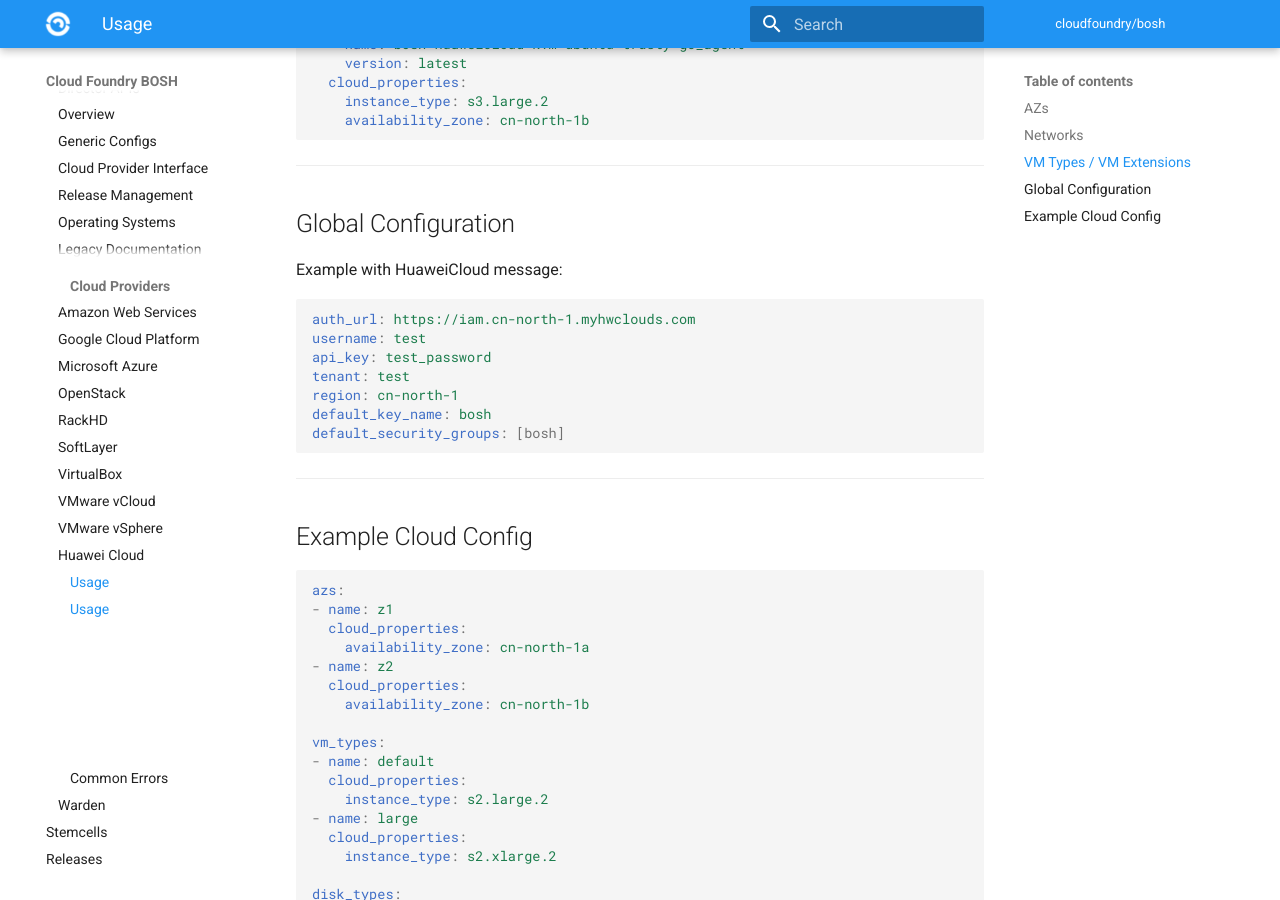
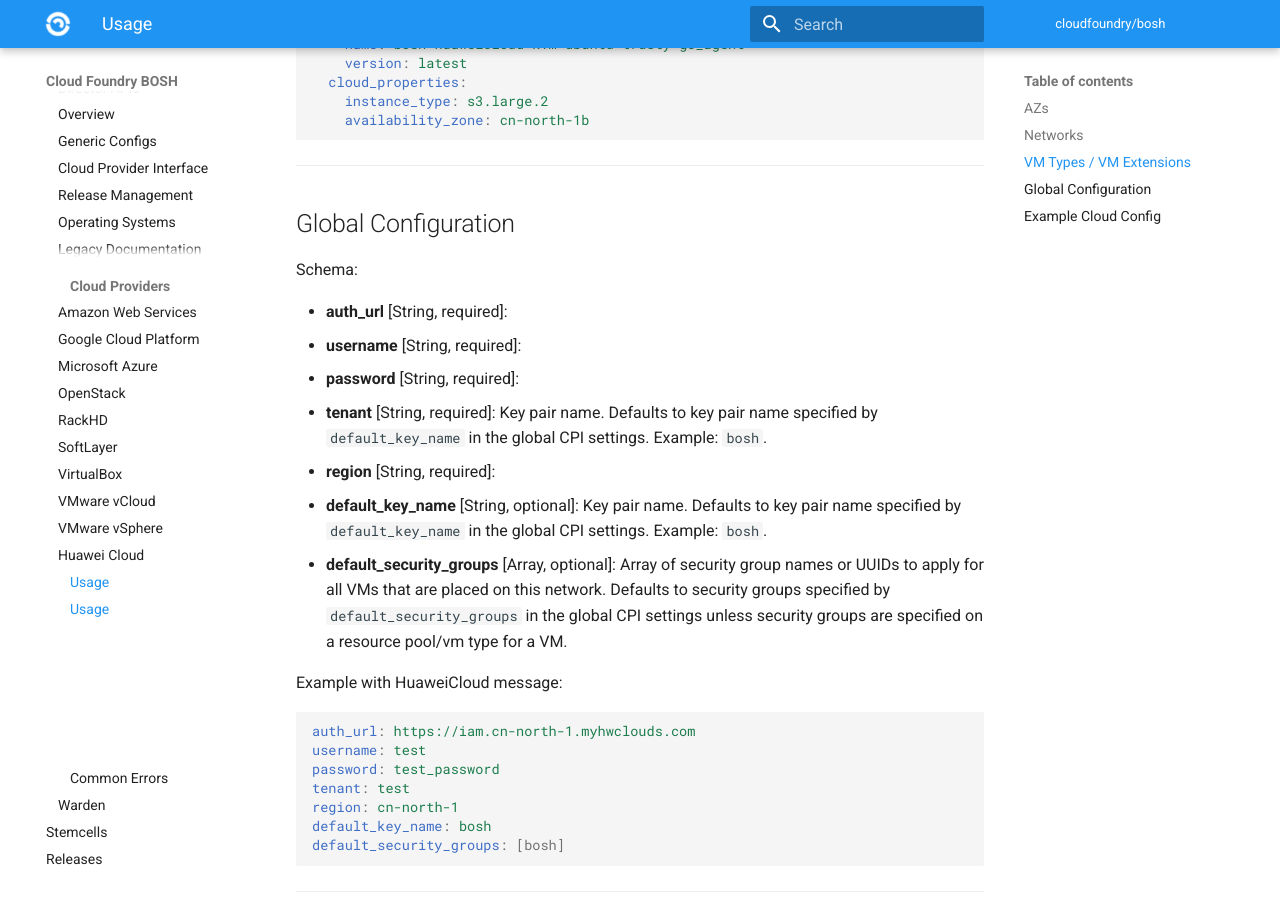
Before and after one commit to cloudfoundry/docs-bosh, an MkDocs documentation site: the page built from content/huaweicloud-cpi.md, in a window 1280 px wide and 900 px high, scrolled down 1909 px. Built offline with MkDocs 1.6.1 and Material for MkDocs 9.7.7, drawn with Linux system fonts in a browser that asks for light colours; old or Windows-style settings are respelled for this version of MkDocs.

Commit message:
Update huaweicloud-cpi.md

````diff
--- a/content/huaweicloud-cpi.md
+++ b/content/huaweicloud-cpi.md
@@ -76,12 +76,22 @@ resource_pools:
 ---
 ## Global Configuration {: #global }
 
+Schema:
+
+* **auth_url** [String, required]:
+* **username** [String, required]:
+* **password** [String, required]:
+* **tenant** [String, required]: Key pair name. Defaults to key pair name specified by `default_key_name` in the global CPI settings. Example: `bosh`.
+* **region** [String, required]:
+* **default_key_name** [String, optional]: Key pair name. Defaults to key pair name specified by `default_key_name` in the global CPI settings. Example: `bosh`.
+* **default_security_groups** [Array, optional]:  Array of security group names or UUIDs to apply for all VMs that are placed on this network. Defaults to security groups specified by `default_security_groups` in the global CPI settings unless security groups are specified on a resource pool/vm type for a VM.
+
 Example with HuaweiCloud message:
 
 ```yaml
 auth_url: https://iam.cn-north-1.myhwclouds.com
 username: test
-api_key: test_password
+password: test_password
 tenant: test
 region: cn-north-1
 default_key_name: bosh
````
